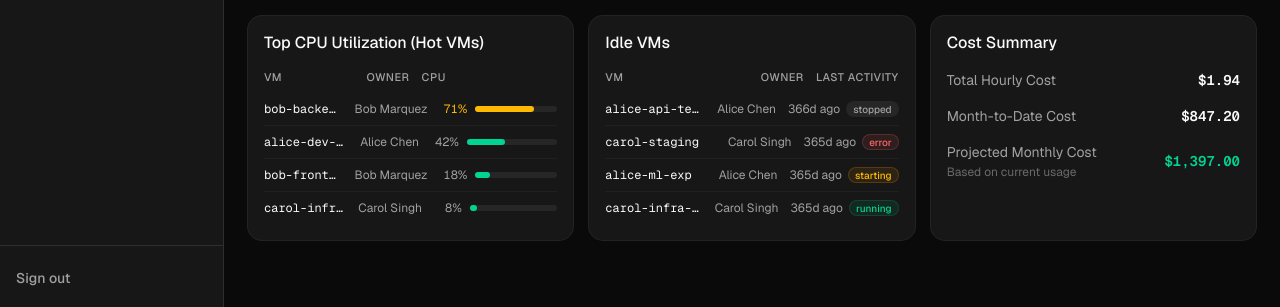
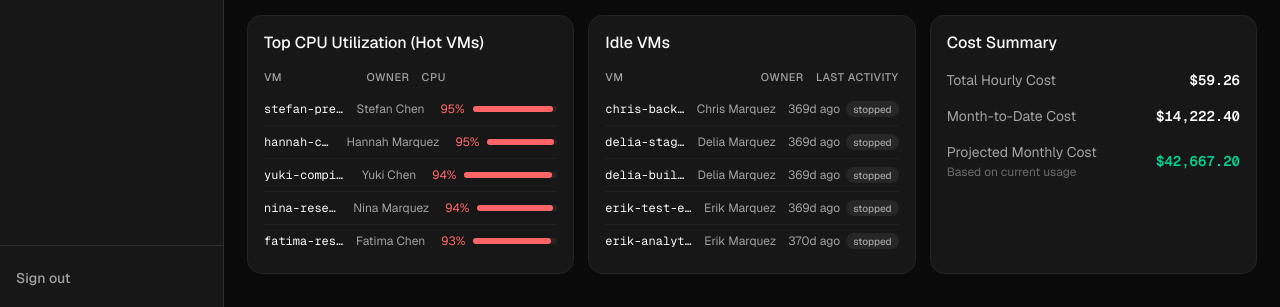
Before and after one commit to olha-leskiv/vm-dashboard, a Next.js app: page /admin/overview in a window 1280 px wide. Shown: the part 490-797 px from the top of the page. Built offline with nearby package versions, Linux system fonts and the light colour scheme; no server answers.

Commit message:
Added more mocked data for more realistic view

```diff
--- a/src/components/overview/overview-dashboard.tsx
+++ b/src/components/overview/overview-dashboard.tsx
@@ -250,10 +250,10 @@ export function OverviewDashboard() {
 
       {/* ── KPI row ────────────────────────────────────────────────────────── */}
       <div className="grid grid-cols-2 sm:grid-cols-4 xl:grid-cols-7 gap-3">
-        <KpiCard label="Total VMs" value={fleet.totalVms} />
-        <KpiCard label="Running VMs" value={fleet.runningVms} valueClass="text-emerald-400" />
+        <KpiCard label="Total" value={fleet.totalVms} />
+        <KpiCard label="Running" value={fleet.runningVms} valueClass="text-emerald-400" />
         <KpiCard label="Starting" value={startingCount} valueClass="text-amber-400" />
-        <KpiCard label="Stopped VMs" value={fleet.stoppedVms} valueClass="text-muted-foreground" />
+        <KpiCard label="Idle" value={fleet.stoppedVms} valueClass="text-muted-foreground" />
         <KpiCard label="Total Users" value={fleet.totalUsers} />
         <KpiCard
           label="Avg CPU"
--- a/src/mocks/fleet.ts
+++ b/src/mocks/fleet.ts
@@ -1,46 +1,55 @@
 import type { FleetUtilization } from "@/types";
 import { MOCK_VMS } from "./vms";
+import { MOCK_USERS } from "./users";
 
 const UTILIZATION_TREND: FleetUtilization["utilizationTrend"] = [
-  { timestamp: "2025-06-09T12:00:00Z", cpuPercent: 28, memoryPercent: 41, runningVms: 3 },
-  { timestamp: "2025-06-09T13:00:00Z", cpuPercent: 31, memoryPercent: 43, runningVms: 3 },
-  { timestamp: "2025-06-09T14:00:00Z", cpuPercent: 45, memoryPercent: 52, runningVms: 4 },
-  { timestamp: "2025-06-09T15:00:00Z", cpuPercent: 52, memoryPercent: 58, runningVms: 4 },
-  { timestamp: "2025-06-09T16:00:00Z", cpuPercent: 61, memoryPercent: 63, runningVms: 5 },
-  { timestamp: "2025-06-09T17:00:00Z", cpuPercent: 58, memoryPercent: 61, runningVms: 5 },
-  { timestamp: "2025-06-09T18:00:00Z", cpuPercent: 39, memoryPercent: 49, runningVms: 4 },
-  { timestamp: "2025-06-09T19:00:00Z", cpuPercent: 22, memoryPercent: 38, runningVms: 3 },
-  { timestamp: "2025-06-09T20:00:00Z", cpuPercent: 15, memoryPercent: 33, runningVms: 2 },
-  { timestamp: "2025-06-09T21:00:00Z", cpuPercent: 11, memoryPercent: 28, runningVms: 2 },
-  { timestamp: "2025-06-09T22:00:00Z", cpuPercent: 9, memoryPercent: 25, runningVms: 2 },
-  { timestamp: "2025-06-09T23:00:00Z", cpuPercent: 7, memoryPercent: 22, runningVms: 1 },
-  { timestamp: "2025-06-10T00:00:00Z", cpuPercent: 6, memoryPercent: 20, runningVms: 1 },
-  { timestamp: "2025-06-10T01:00:00Z", cpuPercent: 5, memoryPercent: 19, runningVms: 1 },
-  { timestamp: "2025-06-10T02:00:00Z", cpuPercent: 5, memoryPercent: 18, runningVms: 1 },
-  { timestamp: "2025-06-10T03:00:00Z", cpuPercent: 4, memoryPercent: 17, runningVms: 1 },
-  { timestamp: "2025-06-10T04:00:00Z", cpuPercent: 6, memoryPercent: 19, runningVms: 1 },
-  { timestamp: "2025-06-10T05:00:00Z", cpuPercent: 12, memoryPercent: 24, runningVms: 2 },
-  { timestamp: "2025-06-10T06:00:00Z", cpuPercent: 19, memoryPercent: 31, runningVms: 2 },
-  { timestamp: "2025-06-10T07:00:00Z", cpuPercent: 27, memoryPercent: 39, runningVms: 3 },
-  { timestamp: "2025-06-10T08:00:00Z", cpuPercent: 33, memoryPercent: 44, runningVms: 4 },
-  { timestamp: "2025-06-10T09:00:00Z", cpuPercent: 44, memoryPercent: 52, runningVms: 5 },
-  { timestamp: "2025-06-10T10:00:00Z", cpuPercent: 51, memoryPercent: 57, runningVms: 5 },
-  { timestamp: "2025-06-10T11:00:00Z", cpuPercent: 48, memoryPercent: 55, runningVms: 5 },
+  { timestamp: "2025-06-09T12:00:00Z", cpuPercent: 48, memoryPercent: 52, runningVms: 162 },
+  { timestamp: "2025-06-09T13:00:00Z", cpuPercent: 52, memoryPercent: 55, runningVms: 168 },
+  { timestamp: "2025-06-09T14:00:00Z", cpuPercent: 55, memoryPercent: 58, runningVms: 174 },
+  { timestamp: "2025-06-09T15:00:00Z", cpuPercent: 57, memoryPercent: 59, runningVms: 179 },
+  { timestamp: "2025-06-09T16:00:00Z", cpuPercent: 56, memoryPercent: 58, runningVms: 176 },
+  { timestamp: "2025-06-09T17:00:00Z", cpuPercent: 53, memoryPercent: 56, runningVms: 171 },
+  { timestamp: "2025-06-09T18:00:00Z", cpuPercent: 46, memoryPercent: 51, runningVms: 157 },
+  { timestamp: "2025-06-09T19:00:00Z", cpuPercent: 41, memoryPercent: 47, runningVms: 144 },
+  { timestamp: "2025-06-09T20:00:00Z", cpuPercent: 37, memoryPercent: 44, runningVms: 134 },
+  { timestamp: "2025-06-09T21:00:00Z", cpuPercent: 34, memoryPercent: 41, runningVms: 127 },
+  { timestamp: "2025-06-09T22:00:00Z", cpuPercent: 32, memoryPercent: 39, runningVms: 121 },
+  { timestamp: "2025-06-09T23:00:00Z", cpuPercent: 30, memoryPercent: 37, runningVms: 116 },
+  { timestamp: "2025-06-10T00:00:00Z", cpuPercent: 28, memoryPercent: 35, runningVms: 112 },
+  { timestamp: "2025-06-10T01:00:00Z", cpuPercent: 27, memoryPercent: 34, runningVms: 110 },
+  { timestamp: "2025-06-10T02:00:00Z", cpuPercent: 27, memoryPercent: 34, runningVms: 110 },
+  { timestamp: "2025-06-10T03:00:00Z", cpuPercent: 26, memoryPercent: 33, runningVms: 108 },
+  { timestamp: "2025-06-10T04:00:00Z", cpuPercent: 27, memoryPercent: 34, runningVms: 111 },
+  { timestamp: "2025-06-10T05:00:00Z", cpuPercent: 30, memoryPercent: 37, runningVms: 118 },
+  { timestamp: "2025-06-10T06:00:00Z", cpuPercent: 35, memoryPercent: 42, runningVms: 130 },
+  { timestamp: "2025-06-10T07:00:00Z", cpuPercent: 40, memoryPercent: 46, runningVms: 143 },
+  { timestamp: "2025-06-10T08:00:00Z", cpuPercent: 45, memoryPercent: 50, runningVms: 157 },
+  { timestamp: "2025-06-10T09:00:00Z", cpuPercent: 49, memoryPercent: 53, runningVms: 167 },
+  { timestamp: "2025-06-10T10:00:00Z", cpuPercent: 51, memoryPercent: 55, runningVms: 172 },
+  { timestamp: "2025-06-10T11:00:00Z", cpuPercent: 50, memoryPercent: 54, runningVms: 184 },
 ];
+
+// Compute fleet stats from the generated VM data
+const runningVms = MOCK_VMS.filter((v) => v.status === "running");
+const avgCpu = Math.round(runningVms.reduce((s, v) => s + v.cpuUsagePercent, 0) / runningVms.length);
+const peakCpu = runningVms.reduce((m, v) => Math.max(m, v.cpuUsagePercent), 0);
+const avgMem = Math.round(runningVms.reduce((s, v) => s + v.memoryUsagePercent, 0) / runningVms.length);
+const peakMem = runningVms.reduce((m, v) => Math.max(m, v.memoryUsagePercent), 0);
+const totalHourlyCost = Math.round(runningVms.reduce((s, v) => s + v.hourlyCost, 0) * 100) / 100;
 
 export const MOCK_FLEET_UTILIZATION: FleetUtilization = {
   period: "last-24-hours",
-  totalVms: 7,
-  runningVms: 4,
-  stoppedVms: 1,
-  totalUsers: 3,
-  avgCpuUtilizationPercent: 28,
-  peakCpuUtilizationPercent: 71,
-  avgMemoryUtilizationPercent: 41,
-  peakMemoryUtilizationPercent: 78,
-  totalHourlyCost: 1.94,
-  monthToDateCost: 847.2,
-  projectedMonthlyCost: 1397.0,
+  totalVms: MOCK_VMS.length,
+  runningVms: runningVms.length,
+  stoppedVms: MOCK_VMS.filter((v) => v.status === "stopped").length,
+  totalUsers: MOCK_USERS.length,
+  avgCpuUtilizationPercent: avgCpu,
+  peakCpuUtilizationPercent: peakCpu,
+  avgMemoryUtilizationPercent: avgMem,
+  peakMemoryUtilizationPercent: peakMem,
+  totalHourlyCost,
+  monthToDateCost: Math.round(totalHourlyCost * 24 * 10 * 100) / 100,
+  projectedMonthlyCost: Math.round(totalHourlyCost * 24 * 30 * 100) / 100,
   utilizationTrend: UTILIZATION_TREND,
   vmMetrics: MOCK_VMS.map((vm) => ({
     vmId: vm.id,
--- a/src/mocks/users.ts
+++ b/src/mocks/users.ts
@@ -1,27 +1,52 @@
 import type { User } from "@/types";
 
-export const MOCK_USERS: User[] = [
-  {
-    id: "usr-001",
-    name: "Alice Chen",
-    email: "alice@ascendra.dev",
-    role: "engineer",
-    vmCount: 3,
-  },
-  {
-    id: "usr-002",
-    name: "Bob Marquez",
-    email: "bob@ascendra.dev",
-    role: "engineer",
-    vmCount: 2,
-  },
-  {
-    id: "usr-003",
-    name: "Carol Singh",
-    email: "carol@ascendra.dev",
-    role: "admin",
-    vmCount: 1,
-  },
+const FIRST_NAMES = [
+  "Alice", "Bob", "Carlos", "Diana", "Ethan", "Fiona", "George", "Hannah",
+  "Ivan", "Julia", "Kevin", "Laura", "Michael", "Nina", "Oscar", "Priya",
+  "Quinn", "Rachel", "Stefan", "Tina", "Uma", "Victor", "Wendy", "Xavier",
+  "Yuki", "Zara", "Aaron", "Bianca", "Chris", "Delia", "Erik", "Fatima",
+  "Gavin", "Hana", "Igor", "Jess", "Kai", "Lena", "Marco", "Nadia",
+  "Owen", "Petra", "Ravi", "Sara", "Theo", "Vera", "Will", "Xiu",
+  "Yael", "Zaid",
 ];
 
+const LAST_NAMES = [
+  "Chen", "Marquez", "Singh", "Kim", "Patel", "Johnson", "Williams", "Brown",
+  "Garcia", "Martinez", "Davis", "Miller", "Wilson", "Moore", "Taylor", "Anderson",
+  "Thomas", "Jackson", "White", "Harris", "Martin", "Thompson", "Robinson", "Clark",
+  "Rodriguez", "Lewis", "Lee", "Walker", "Hall", "Allen", "Young", "Hernandez",
+  "King", "Wright", "Lopez", "Hill", "Scott", "Green", "Adams", "Baker",
+  "Nelson", "Carter", "Mitchell", "Perez", "Roberts", "Turner", "Phillips", "Campbell",
+  "Parker", "Evans",
+];
+
+const DOMAINS = ["acme.dev", "techcorp.io", "buildco.com", "devteam.org", "codehaus.net"];
+
+function pad(n: number, digits = 3): string {
+  return String(n).padStart(digits, "0");
+}
+
+function genUsers(): User[] {
+  const users: User[] = [];
+  for (let i = 0; i < 112; i++) {
+    const first = FIRST_NAMES[i % FIRST_NAMES.length];
+    const last = LAST_NAMES[Math.floor(i / FIRST_NAMES.length) % LAST_NAMES.length];
+    // Every 14th user is an admin, rest are engineers
+    const role: User["role"] = i % 14 === 0 ? "admin" : "engineer";
+    // 33 users (i%3===0 && i<99) get vmCount=3; remaining 79 get vmCount=2 → total 257
+    const vmCount = i % 3 === 0 && i < 99 ? 3 : 2;
+    const domain = DOMAINS[i % DOMAINS.length];
+    users.push({
+      id: `usr-${pad(i + 1)}`,
+      name: `${first} ${last}`,
+      email: `${first.toLowerCase()}.${last.toLowerCase()}@${domain}`,
+      role,
+      vmCount,
+    });
+  }
+  return users;
+}
+
+export const MOCK_USERS = genUsers();
+
 export const CURRENT_USER_ID = "usr-001";
--- a/src/mocks/vms.ts
+++ b/src/mocks/vms.ts
@@ -1,112 +1,97 @@
-import type { VM } from "@/types";
+import type { VM, VMStatus } from "@/types";
+import { MOCK_USERS } from "./users";
 
-export const MOCK_VMS: VM[] = [
-  // Alice's VMs (usr-001)
-  {
-    id: "vm-001",
-    name: "alice-dev-main",
-    ownerId: "usr-001",
-    templateId: "tpl-medium",
-    status: "running",
-    region: "us-east-1",
-    createdAt: "2024-11-01T09:00:00Z",
-    startedAt: "2025-06-09T08:15:00Z",
-    lastActiveAt: "2025-06-10T11:30:00Z",
-    cpuUsagePercent: 42,
-    memoryUsagePercent: 61,
-    diskUsagePercent: 38,
-    hourlyCost: 0.24,
-  },
-  {
-    id: "vm-002",
-    name: "alice-api-test",
-    ownerId: "usr-001",
-    templateId: "tpl-small",
-    status: "stopped",
-    region: "us-east-1",
-    createdAt: "2024-12-10T14:00:00Z",
-    startedAt: null,
-    lastActiveAt: "2025-06-08T17:00:00Z",
-    cpuUsagePercent: 0,
-    memoryUsagePercent: 0,
-    diskUsagePercent: 22,
-    hourlyCost: 0.09,
-  },
-  {
-    id: "vm-003",
-    name: "alice-ml-exp",
-    ownerId: "usr-001",
-    templateId: "tpl-large",
-    status: "starting",
-    region: "us-west-2",
-    createdAt: "2025-01-15T10:00:00Z",
-    startedAt: null,
-    lastActiveAt: "2025-06-10T11:00:00Z",
-    cpuUsagePercent: 5,
-    memoryUsagePercent: 12,
-    diskUsagePercent: 55,
-    hourlyCost: 0.64,
-  },
-  // Bob's VMs (usr-002)
-  {
-    id: "vm-004",
-    name: "bob-frontend",
-    ownerId: "usr-002",
-    templateId: "tpl-small",
-    status: "running",
-    region: "eu-west-1",
-    createdAt: "2025-02-20T08:00:00Z",
-    startedAt: "2025-06-10T09:00:00Z",
-    lastActiveAt: "2025-06-10T11:45:00Z",
-    cpuUsagePercent: 18,
-    memoryUsagePercent: 34,
-    diskUsagePercent: 19,
-    hourlyCost: 0.09,
-  },
-  {
-    id: "vm-005",
-    name: "bob-backend",
-    ownerId: "usr-002",
-    templateId: "tpl-medium",
-    status: "running",
-    region: "eu-west-1",
-    createdAt: "2025-03-05T11:00:00Z",
-    startedAt: "2025-06-10T09:05:00Z",
-    lastActiveAt: "2025-06-10T11:50:00Z",
-    cpuUsagePercent: 71,
-    memoryUsagePercent: 78,
-    diskUsagePercent: 44,
-    hourlyCost: 0.24,
-  },
-  // Carol's VMs (usr-003)
-  {
-    id: "vm-006",
-    name: "carol-infra-tools",
-    ownerId: "usr-003",
-    templateId: "tpl-medium",
-    status: "running",
-    region: "us-east-1",
-    createdAt: "2024-10-01T07:00:00Z",
-    startedAt: "2025-06-09T07:00:00Z",
-    lastActiveAt: "2025-06-10T10:00:00Z",
-    cpuUsagePercent: 8,
-    memoryUsagePercent: 22,
-    diskUsagePercent: 31,
-    hourlyCost: 0.24,
-  },
-  {
-    id: "vm-007",
-    name: "carol-staging",
-    ownerId: "usr-003",
-    templateId: "tpl-large",
-    status: "error",
-    region: "us-east-1",
-    createdAt: "2025-04-01T12:00:00Z",
-    startedAt: null,
-    lastActiveAt: "2025-06-09T16:30:00Z",
-    cpuUsagePercent: 0,
-    memoryUsagePercent: 0,
-    diskUsagePercent: 67,
-    hourlyCost: 0.64,
-  },
+const REGIONS = ["us-east-1", "us-west-2", "eu-west-1", "ap-southeast-1"];
+const TEMPLATES = ["tpl-small", "tpl-medium", "tpl-large"];
+const HOURLY_COSTS: Record<string, number> = {
+  "tpl-small": 0.09,
+  "tpl-medium": 0.24,
+  "tpl-large": 0.64,
+};
+const VM_NAME_SUFFIXES = [
+  "dev-main", "api-svc", "ml-exp", "frontend", "backend",
+  "staging", "build-bot", "test-env", "analytics", "infra-tools",
+  "data-proc", "sandbox", "preview", "compiler", "research",
 ];
+
+function pad(n: number, digits = 3): string {
+  return String(n).padStart(digits, "0");
+}
+
+function isoHoursAgo(hoursAgo: number): string {
+  const d = new Date("2025-06-10T12:00:00Z");
+  d.setTime(d.getTime() - hoursAgo * 3_600_000);
+  return d.toISOString().replace(/\.\d{3}Z$/, "Z");
+}
+
+function isoDaysAgo(daysAgo: number): string {
+  return isoHoursAgo(daysAgo * 24);
+}
+
+function genVms(): VM[] {
+  // Build a flat owner-id list matching each user's vmCount (total = 257)
+  const ownerIds: string[] = [];
+  for (const user of MOCK_USERS) {
+    for (let v = 0; v < user.vmCount; v++) ownerIds.push(user.id);
+  }
+
+  const userById = Object.fromEntries(MOCK_USERS.map((u) => [u.id, u]));
+
+  return ownerIds.map((ownerId, i) => {
+    const vmNum = i + 1;
+    const userFirstName = userById[ownerId].name.split(" ")[0].toLowerCase();
+    const nameSuffix = VM_NAME_SUFFIXES[i % VM_NAME_SUFFIXES.length];
+    const templateId = TEMPLATES[i % 3];
+    const region = REGIONS[i % 4];
+    const hourlyCost = HOURLY_COSTS[templateId];
+
+    // Status buckets: 0-183 running, 184-241 stopped, 242-256 starting
+    let status: VMStatus;
+    let cpuUsagePercent: number;
+    let memoryUsagePercent: number;
+    let startedAt: string | null;
+    let lastActiveAt: string;
+
+    if (i < 184) {
+      status = "running";
+      // Pseudo-random CPU 5–95% cycling through all values (17 is coprime to 91)
+      cpuUsagePercent = ((i * 17 + 13) % 91) + 5;
+      memoryUsagePercent = Math.min(95, Math.max(10, Math.round(cpuUsagePercent * 0.85 + (i * 7 % 15) - 5)));
+      startedAt = isoHoursAgo((i * 3 + 1) % 47 + 1);
+      lastActiveAt = isoHoursAgo(i % 3);
+    } else if (i < 242) {
+      status = "stopped";
+      cpuUsagePercent = 0;
+      memoryUsagePercent = 0;
+      startedAt = null;
+      lastActiveAt = isoHoursAgo((i * 5) % 120 + 24);
+    } else {
+      status = "starting";
+      cpuUsagePercent = (i * 3) % 7 + 2;
+      memoryUsagePercent = (i * 5) % 12 + 5;
+      startedAt = null;
+      lastActiveAt = isoHoursAgo(1);
+    }
+
+    const diskUsagePercent = (i * 11 + 7) % 70 + 10;
+    const daysAgo = (i * 7 + 30) % 365 + 1;
+
+    return {
+      id: `vm-${pad(vmNum)}`,
+      name: `${userFirstName}-${nameSuffix}`,
+      ownerId,
+      templateId,
+      status,
+      region,
+      createdAt: isoDaysAgo(daysAgo),
+      startedAt,
+      lastActiveAt,
+      cpuUsagePercent,
+      memoryUsagePercent,
+      diskUsagePercent,
+      hourlyCost,
+    };
+  });
+}
+
+export const MOCK_VMS = genVms();
```
